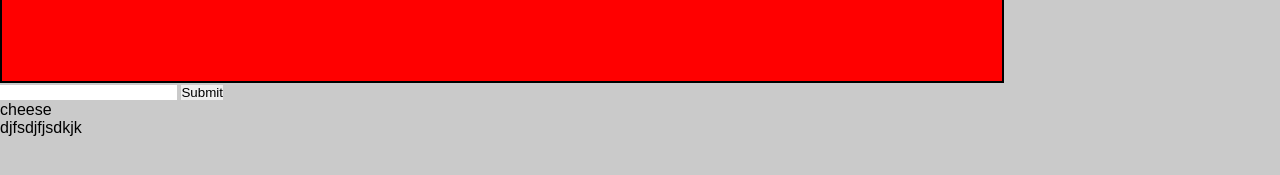
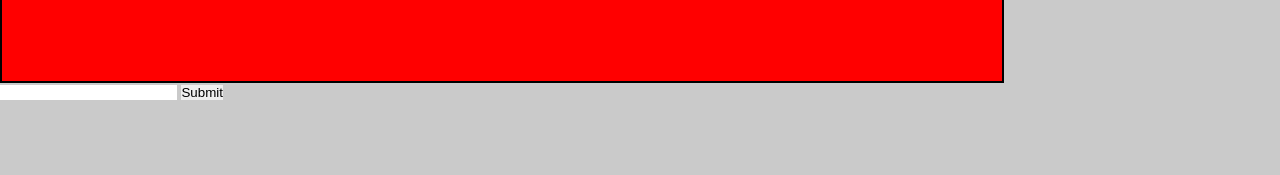
Before and after one commit to sen-andy/html-css-basics, a plain HTML site: page index.html in a window 1280 px wide. Shown: the part 501-676 px from the top of the page. Drawn offline with Linux system fonts and the light colour scheme.

Commit message:
remove the paragraph

```diff
--- a/index.html
+++ b/index.html
@@ -48,8 +48,6 @@
         <button>Submit</button>
     </form>
 
-    <p>cheese</p><span>djfsdjfjsdkjk</span>
-
 </body>
 
 </html>
```
